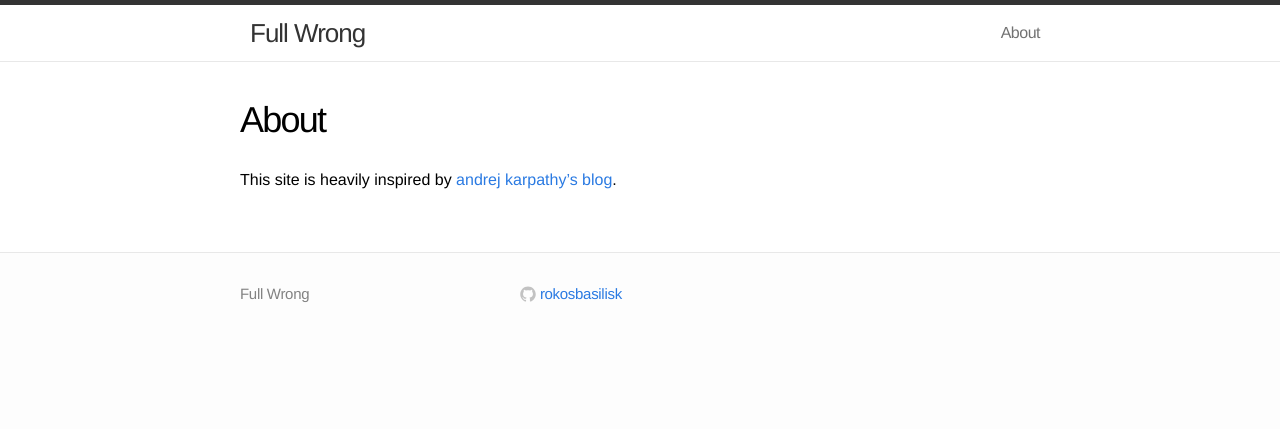
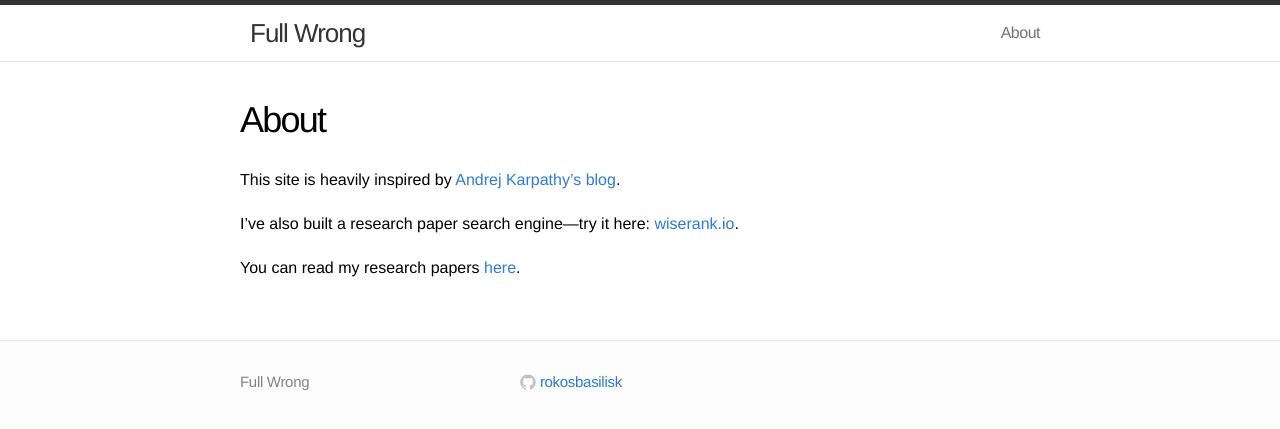
Before and after one commit to rokosbasilisk/rokosbasilisk.github.io, a Jekyll site: the page built from about.md, in a window 1280 px wide. Shown: the top 429 px of the page. Built offline with Jekyll 4.4.1, drawn with Linux system fonts in a browser that asks for light colours.

Commit message:
update about

```diff
--- a/about.md
+++ b/about.md
@@ -5,4 +5,8 @@ permalink: /about/
 includelink: true
 ---
 
-This site is heavily inspired by [andrej karpathy's blog](https://karpathy.github.io).
+This site is heavily inspired by [Andrej Karpathy's blog](https://karpathy.github.io).
+
+I’ve also built a research paper search engine—try it here: [wiserank.io](https://wiserank.io).
+
+You can read my research papers [here](https://arxiv.org/search/cs?searchtype=author&query=Bharadwaj,+A+R).
```
